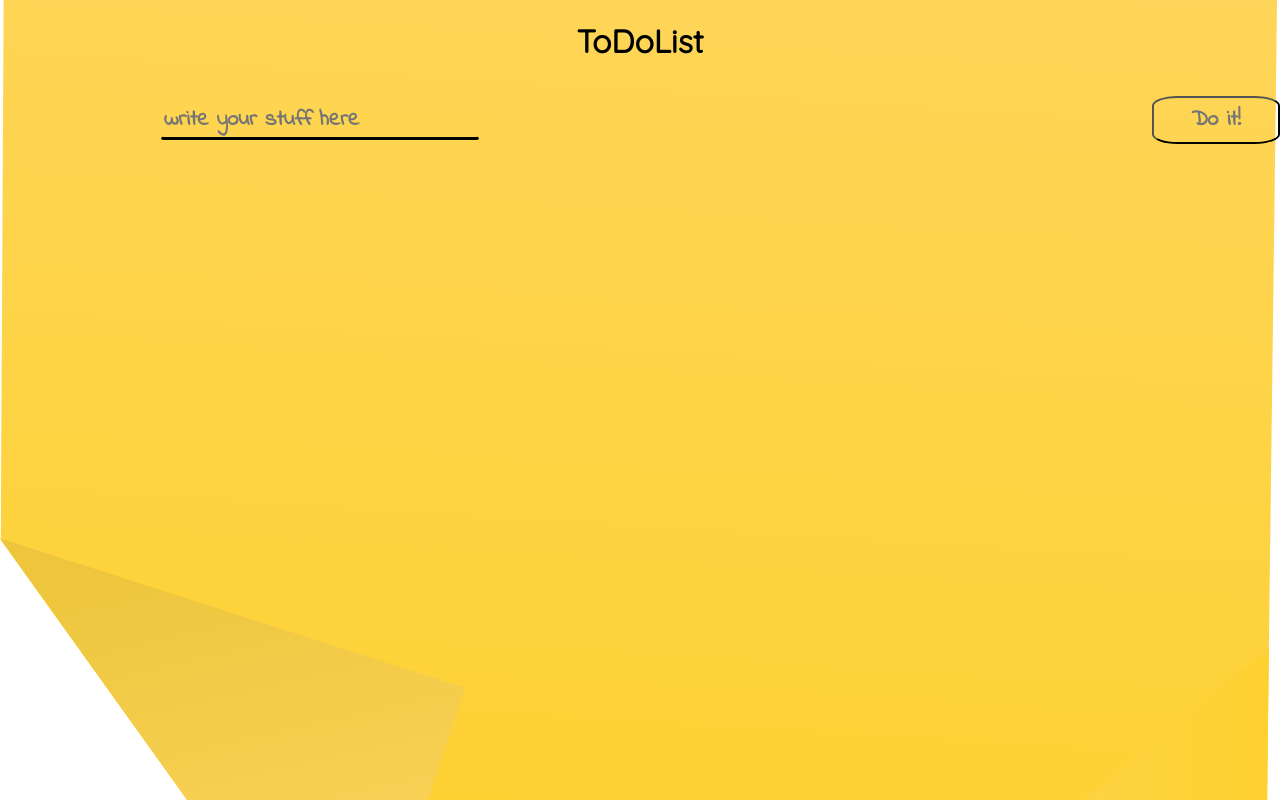
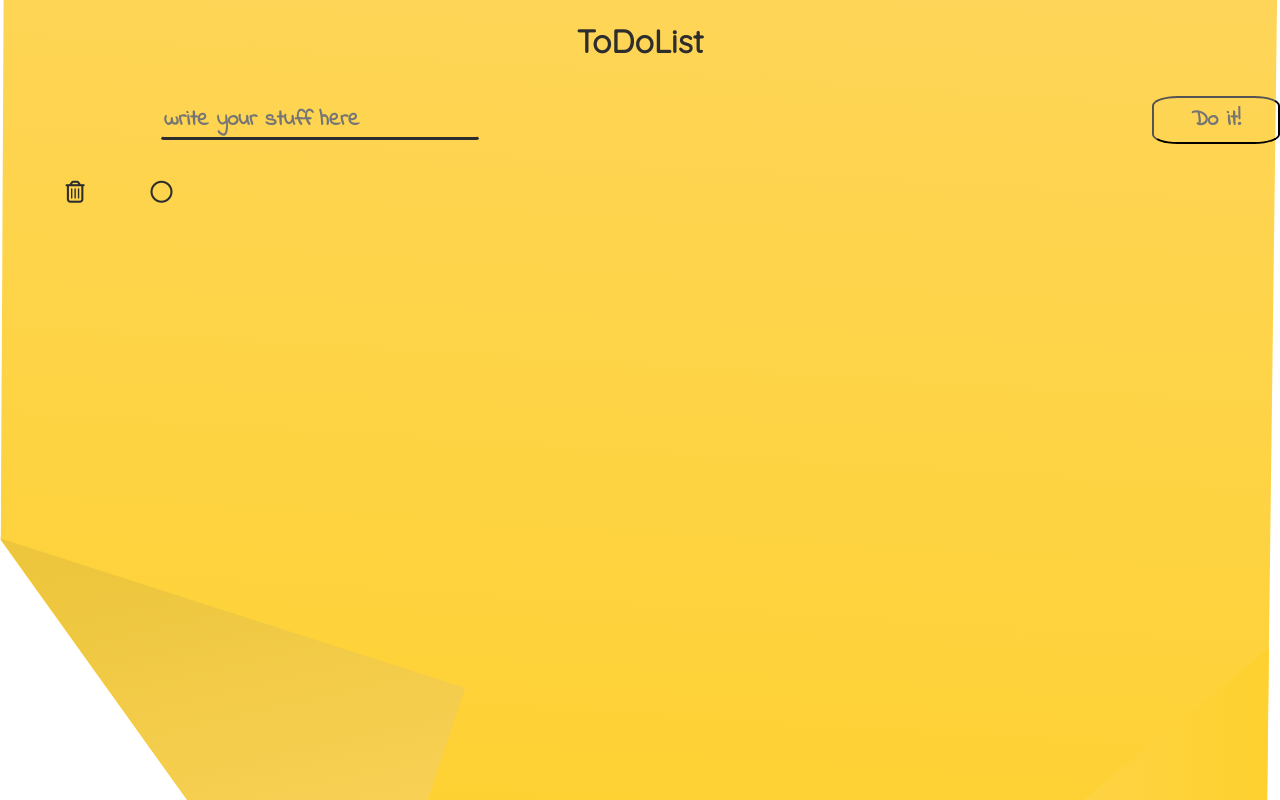
Before and after one commit to noashulman/ToDoList, a plain HTML site: page index.html in a window 1280 px wide. Both pictures are taken after a click on the button "Do it!". Drawn offline with nearby package versions, Linux system fonts and the light colour scheme.

Commit message:
added divs for buttons

```diff
--- a/index.css
+++ b/index.css
@@ -9,6 +9,7 @@ body {
     display: flex;
     justify-content: center;
     align-items: center;
+    color:#2D2D2D;
 }
 
 .container{
@@ -63,14 +64,14 @@ body {
 input[type="text"] {
 
     background-color : transparent;
-    border-bottom:  3px solid black;
+    border-bottom:  3px solid #2D2D2D;
     border-top-color:transparent;
     border-right-color:transparent;
     border-left-color:transparent;
     border-radius: 4px;
     width:20rem;
     font: 600 22px 'Indie Flower', cursive;
-
+    color:#2D2D2D;
 
   }
 
@@ -82,7 +83,6 @@ input:focus{
 .btn{
     background-color: transparent;
     border-radius:20%;
-
     color:#757575;
     font: 600 22px 'Indie Flower', cursive;
     transition:all 0.2s ease-in 0.1s;
@@ -92,7 +92,7 @@ input:focus{
 
 .btn:hover{
 
-    color:black;
+    color:#2D2D2D;
     background-color:rgba(255, 255, 255, 0.3);
 
 
@@ -100,6 +100,7 @@ input:focus{
 
 .btn:focus{
     outline:transparent;
+
 }
 
 .item{
@@ -109,6 +110,32 @@ input:focus{
     justify-content: flex-start;
     align-items: center;
     font: 600 22px 'Quicksand', sans-serif;
+}
+
+/* .item:focus{
+    outline: transparent;
+    border-bottom: 1px solid #757575;
+
+} */
+.item-text{
+    width:70%;
+    height:100%;
+    display: flex;
+    justify-content: start;
+    align-items: center;
+}
+
+.smallbtn{
+    width:15%;
+    height:100%;
+    display:flex;
+    justify-content: center;
+    align-items: center;
+}
+
+.item-text:focus{
+    outline: transparent;
+    border-bottom: 1px solid #757575;
 }
 
 
--- a/index.html
+++ b/index.html
@@ -6,6 +6,7 @@
     <meta name="viewport" content="width=device-width, initial-scale=1.0">
     <meta http-equiv="X-UA-Compatible" content="ie=edge">
     <link rel="stylesheet" href="index.css">
+    <script src="https://kit.fontawesome.com/e19745ca4f.js" crossorigin="anonymous"></script>
     <link href="https://fonts.googleapis.com/css?family=Indie+Flower|Quicksand&display=swap" rel="stylesheet">
     <title>ToDo List</title>
 </head>
@@ -31,7 +32,7 @@
     </div>
 
     <script src="https://ajax.googleapis.com/ajax/libs/jquery/3.4.1/jquery.min.js"></script>
-    <script src="index.js"></script>
+    <script src="./index.js"></script>
 </body>
 
 </html>
--- a/index.js
+++ b/index.js
@@ -13,14 +13,27 @@ class ToDo {
 
 writeDown = () => {
     const item = document.createElement("div");
-    item.classList.add("item");
-    item.contentEditable="true";
+    item.className="item"
+    listOf.appendChild(item);
+
+    const itemText = document.createElement("div");
+    itemText.classList.add("item-text");
+    itemText.contentEditable="true";
     const userDescription = document.querySelector("#text").value;
     const li = new ToDo(userDescription)
     console.log(li.description);
 
-    item.innerHTML = `${li.description}`;
-    listOf.appendChild(item);
+    itemText.innerHTML = `${li.description}`;
+    const can = document.createElement("div");
+    can.className="smallbtn"
+    can.innerHTML=`<i class="far fa-trash-alt"></i>`
+    const vee = document.createElement("div");
+    vee.className="smallbtn"
+    vee.innerHTML=`<i class="far fa-circle"></i>`
+    item.appendChild(can);
+    item.appendChild(vee);
+    item.appendChild(itemText);
+
 
 }
 const doIt = document.querySelector(".btn");
```
